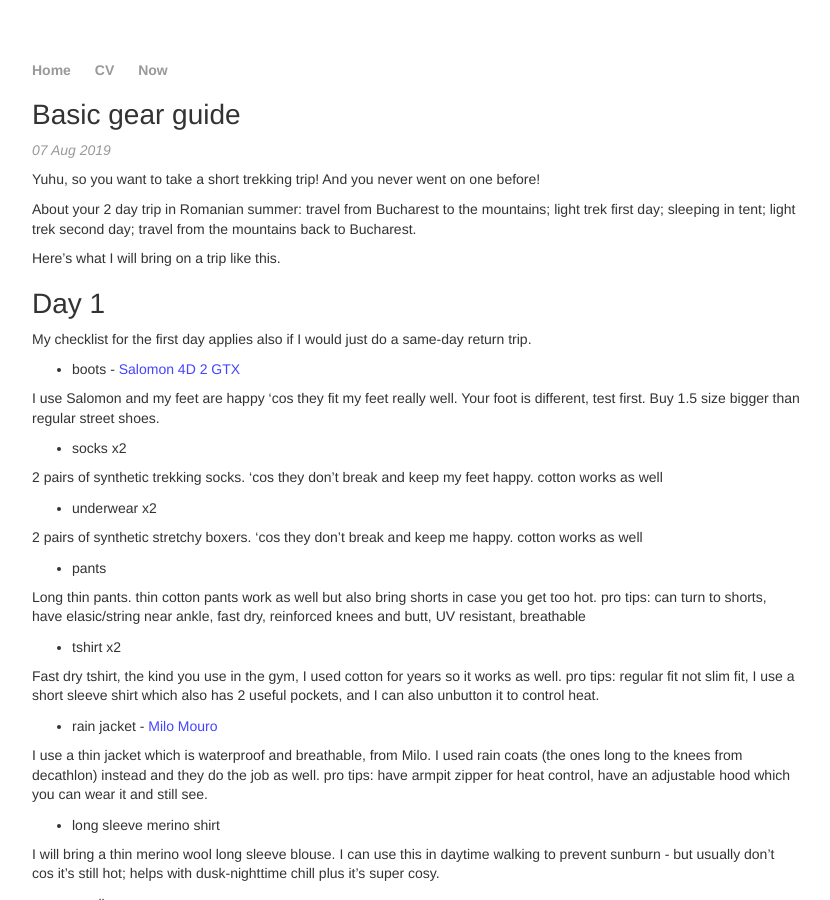
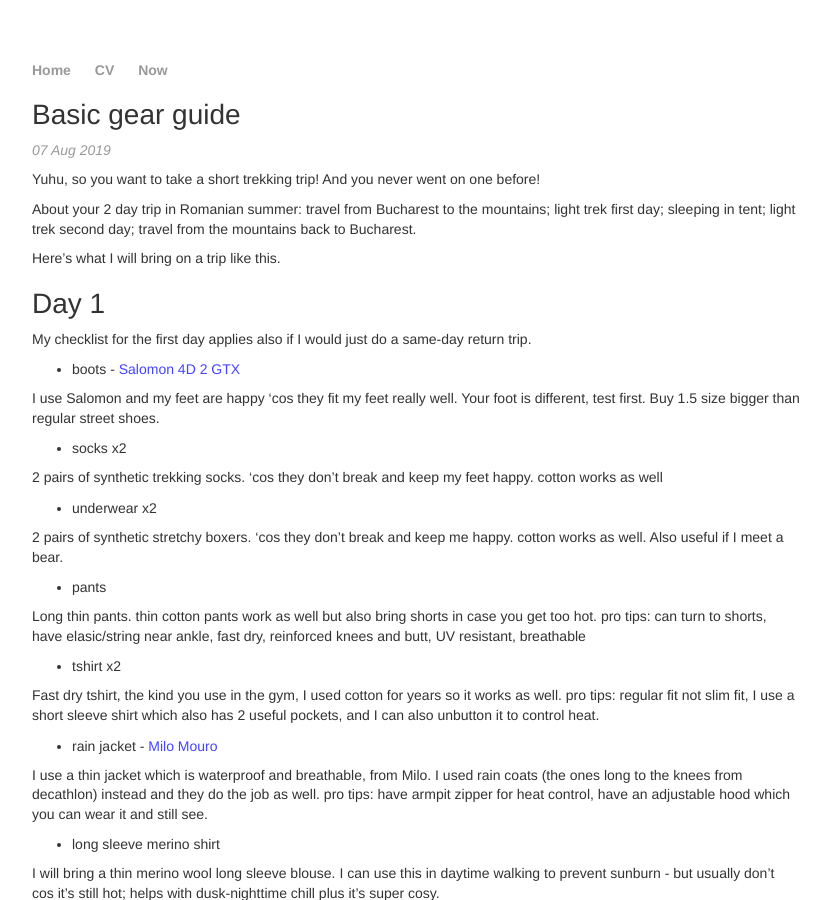
Before and after one commit to anrei0000/anrei0000.github.io, a Jekyll site: the page built from _posts/2019-08-07-what-basic-equipment-looks-like.md, in a window 1280 px wide and 900 px high. Shown: the whole window, without its empty margins (224-1054 px from the left). Built offline with Jekyll 4.4.1, drawn with Linux system fonts in a browser that asks for light colours; nearby versions of some CDN libraries; a style sheet for code colours, icons or effects is not loaded.

Commit message:
- new post

```diff
--- a/_posts/2019-08-07-what-basic-equipment-looks-like.md
+++ b/_posts/2019-08-07-what-basic-equipment-looks-like.md
@@ -23,7 +23,7 @@ I use Salomon and my feet are happy 'cos they fit my feet really well. Your foot
 
 * underwear x2
 
-2 pairs of synthetic stretchy boxers. 'cos they don't break and keep me happy. cotton works as well
+2 pairs of synthetic stretchy boxers. 'cos they don't break and keep me happy. cotton works as well. Also useful if I meet a bear.
 
 * pants
 
```
